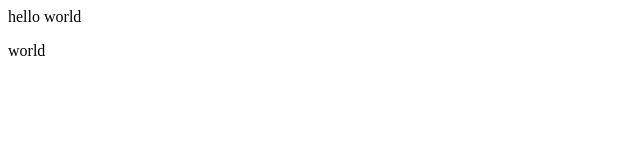
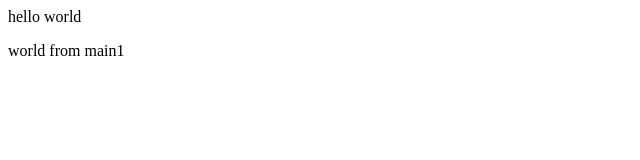
Before and after one commit to Mughees2005/git_commands, a plain HTML site: page index.html in a window 1280 px wide. Shown: the full height of the page, 0-640 px from the left. Drawn offline with Linux system fonts and the light colour scheme.

Commit message:
edit main1

```diff
--- a/index.html
+++ b/index.html
@@ -1,2 +1,2 @@
 <p>hello world</p>
-<p>world</p>
+<p>world from main1</p>
```
